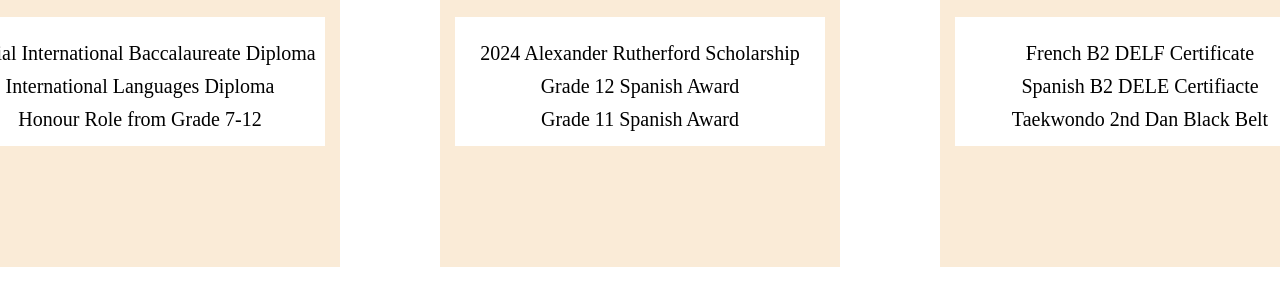
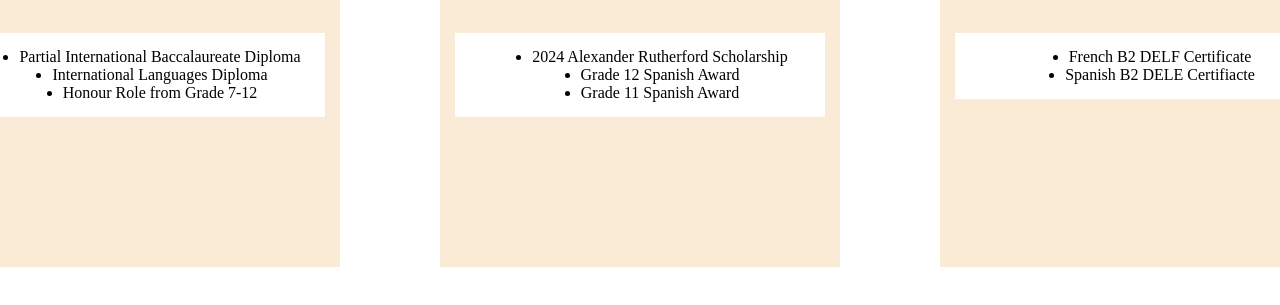
Before and after one commit to Brenton-M/portfolio, a plain HTML site: page certifications-awards.html in a window 1280 px wide. Shown: the part 383-688 px from the top of the page. Drawn offline with Linux system fonts and the light colour scheme.

Commit message:
Update certifications-awards.html

```diff
--- a/certifications-awards.html
+++ b/certifications-awards.html
@@ -29,13 +29,11 @@
           <div class="title">School Accomplishments</div>
         </div>
 
-        <div class="text-container">
-          <div class="text">Partial International Baccalaureate Diploma</div>
-
-          <div class="text">International Languages Diploma</div>
-
-          <div class="text">Honour Role from Grade 7-12</div>
-        </div>
+        <ul class="text-container">
+          <li>Partial International Baccalaureate Diploma</li>
+          <li>International Languages Diploma</li>
+          <li>Honour Role from Grade 7-12</li>
+        </ul>
       </div>
 
       <div class="box">
@@ -50,13 +48,11 @@
           <div class="title">Awards</div>
         </div>
 
-        <div class="text-container">
-          <div class="text">2024 Alexander Rutherford Scholarship</div>
-
-          <div class="text">Grade 12 Spanish Award</div>
-
-          <div class="text">Grade 11 Spanish Award</div>
-        </div>
+        <ul class="text-container">
+          <li>2024 Alexander Rutherford Scholarship</li>
+          <li>Grade 12 Spanish Award</li>
+          <li>Grade 11 Spanish Award</li>
+        </ul>
       </div>
 
       <div class="box">
@@ -71,12 +67,10 @@
           <div class="title">Certifications</div>
         </div>
 
-        <div class="text-container">
-          <div class="text">French B2 DELF Certificate</div>
-
-          <div class="text">Spanish B2 DELE Certifiacte</div>
-
-          <div class="text">Taekwondo 2nd Dan Black Belt</div>
+        <ul class="text-container">
+          <li>French B2 DELF Certificate</li>
+          <li>Spanish B2 DELE Certifiacte</li>
+        </ul>
         </div>
       </div>
     </div>
```
